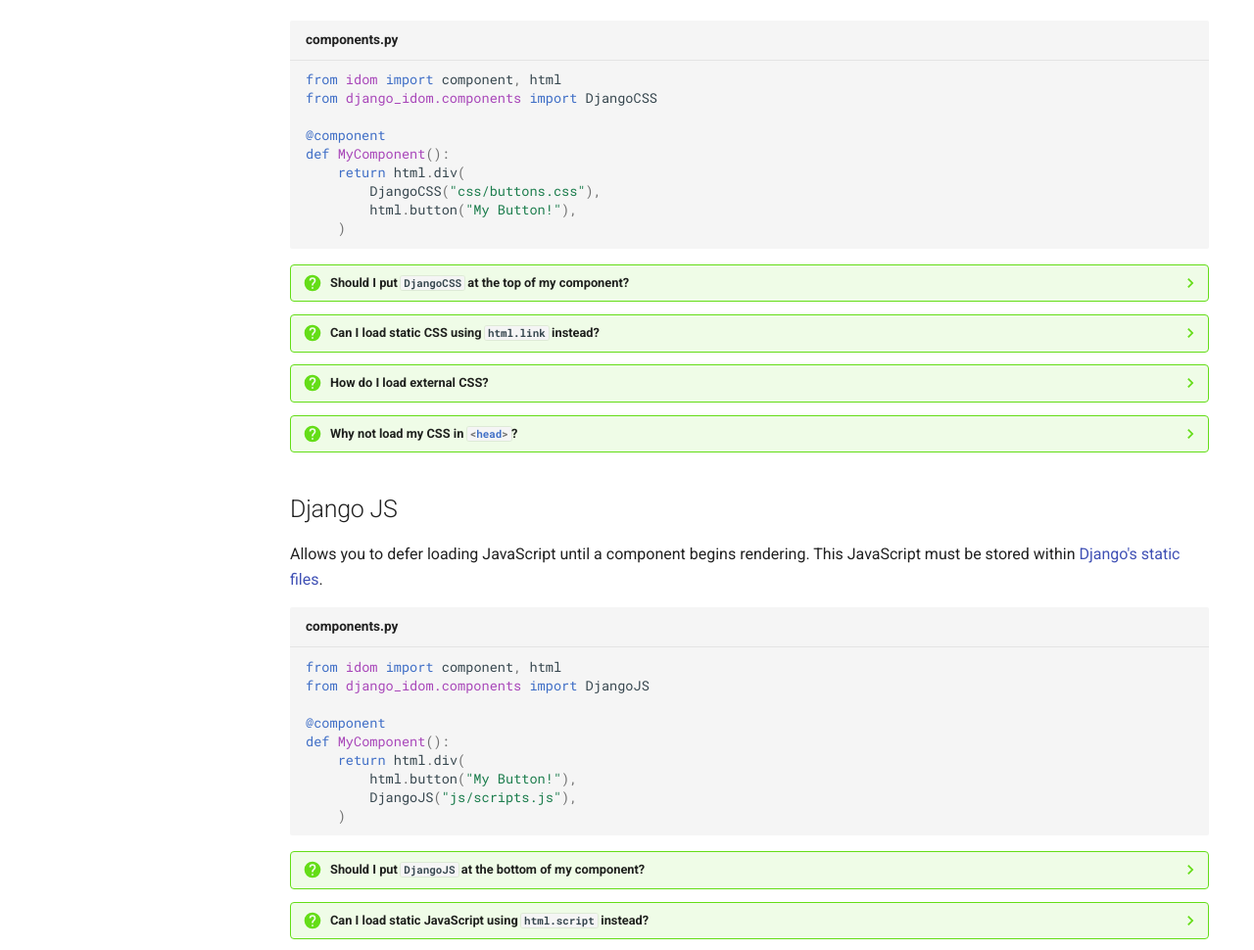
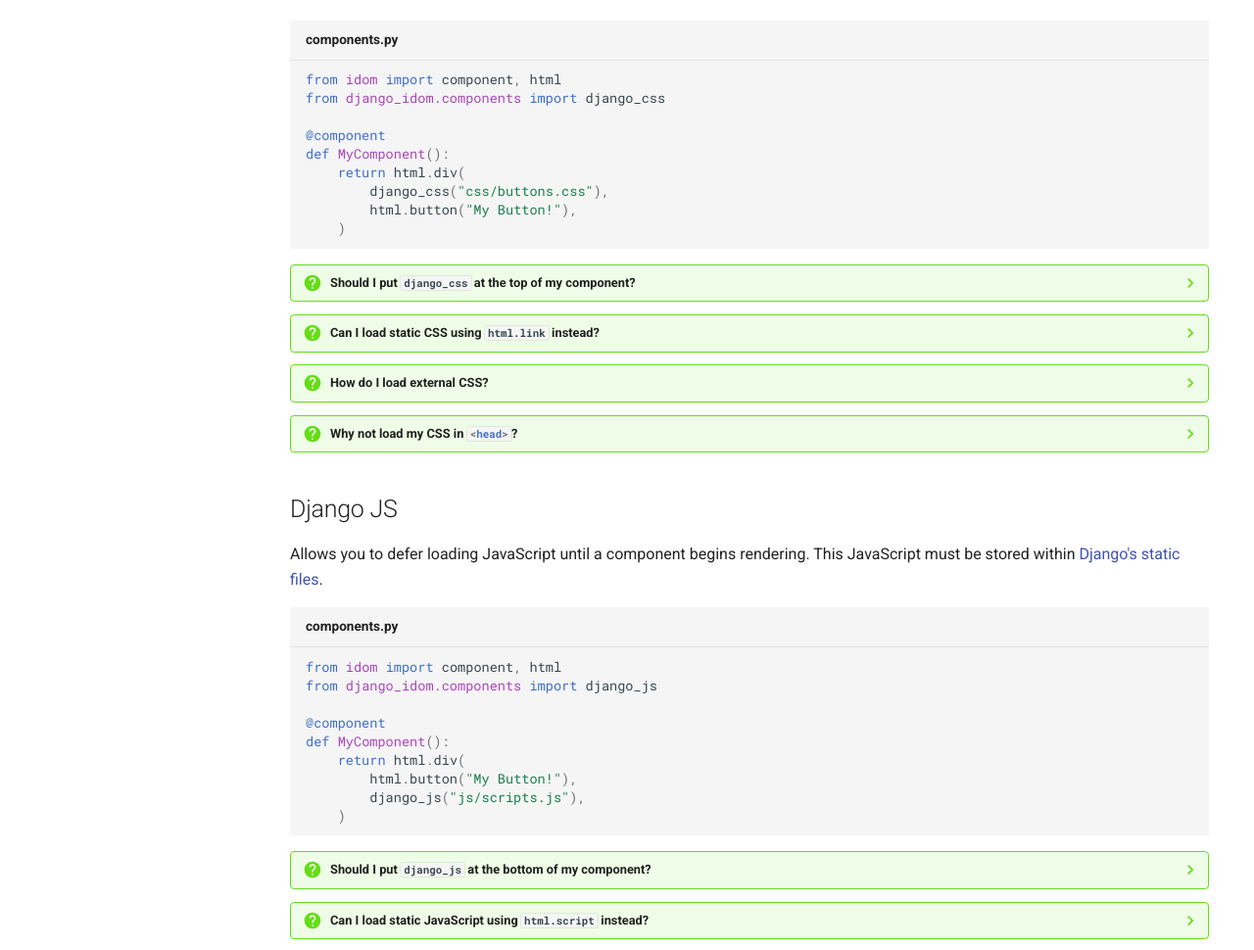
Before and after one commit to reactive-python/reactpy-django, an MkDocs documentation site: the page built from docs/features/components.md, in a window 1280 px wide and 1400 px high. Shown: the part 325-1295 px from the top of the window at 98% size. Built offline with MkDocs 1.6.1 and Material for MkDocs 9.7.7, drawn with Linux system fonts in a browser that asks for light colours; comment, search, counter and statistics services are not loaded.

Commit message:
use snake_case

````diff
--- a/docs/features/components.md
+++ b/docs/features/components.md
@@ -4,17 +4,17 @@ Allows you to defer loading a CSS stylesheet until a component begins rendering.
 
 ```python title="components.py"
 from idom import component, html
-from django_idom.components import DjangoCSS
+from django_idom.components import django_css
 
 @component
 def MyComponent():
     return html.div(
-        DjangoCSS("css/buttons.css"),
+        django_css("css/buttons.css"),
         html.button("My Button!"),
     )
 ```
 
-??? question "Should I put `DjangoCSS` at the top of my component?"
+??? question "Should I put `django_css` at the top of my component?"
 
     Yes, if the stylesheet contains styling for your component.
 
@@ -26,7 +26,6 @@ def MyComponent():
 
     ```python
     from idom import component, html
-    from django_idom.components import DjangoJS
     from django.templatetags.static import static
 
     @component
@@ -39,13 +38,12 @@ def MyComponent():
 
 ??? question "How do I load external CSS?"
 
-    `DjangoCSS` can only be used with local static files.
+    `django_css` can only be used with local static files.
 
-    For external CSS, substitute `DjangoCSS` with `html.link`.
+    For external CSS, substitute `django_css` with `html.link`.
 
     ```python
     from idom import component, html
-    from django_idom.components import DjangoJS
 
     @component
     def MyComponent():
@@ -59,7 +57,7 @@ def MyComponent():
 
     Traditionally, stylesheets are loaded in your `#!html <head>` using the `#!jinja {% load static %}` template tag.
 
-    To help improve webpage load times, you can use the `DjangoCSS` component to defer loading your stylesheet until it is needed.
+    To help improve webpage load times, you can use the `django_css` component to defer loading your stylesheet until it is needed.
 
 ## Django JS
 
@@ -67,17 +65,17 @@ Allows you to defer loading JavaScript until a component begins rendering. This
 
 ```python title="components.py"
 from idom import component, html
-from django_idom.components import DjangoJS
+from django_idom.components import django_js
 
 @component
 def MyComponent():
     return html.div(
         html.button("My Button!"),
-        DjangoJS("js/scripts.js"),
+        django_js("js/scripts.js"),
     )
 ```
 
-??? question "Should I put `DjangoJS` at the bottom of my component?"
+??? question "Should I put `django_js` at the bottom of my component?"
 
     Yes, if your scripts are reliant on the contents of the component.
 
@@ -89,7 +87,6 @@ def MyComponent():
 
     ```python
     from idom import component, html
-    from django_idom.components import DjangoJS
     from django.templatetags.static import static
 
     @component
@@ -102,13 +99,12 @@ def MyComponent():
 
 ??? question "How do I load external JS?"
 
-    `DjangoJS` can only be used with local static files.
+    `django_js` can only be used with local static files.
 
-    For external JavaScript, substitute `DjangoJS` with `html.script`.
+    For external JavaScript, substitute `django_js` with `html.script`.
 
     ```python
     from idom import component, html
-    from django_idom.components import DjangoJS
 
     @component
     def MyComponent():
@@ -122,4 +118,4 @@ def MyComponent():
 
     Traditionally, JavaScript is loaded in your `#!html <head>` using the `#!jinja {% load static %}` template tag.
 
-    To help improve webpage load times, you can use the `DjangoJS` component to defer loading your JavaScript until it is needed.
+    To help improve webpage load times, you can use the `django_js` component to defer loading your JavaScript until it is needed.
````
Also changed, not shown: CHANGELOG.md (+1 -1 lines), 2 other files.
